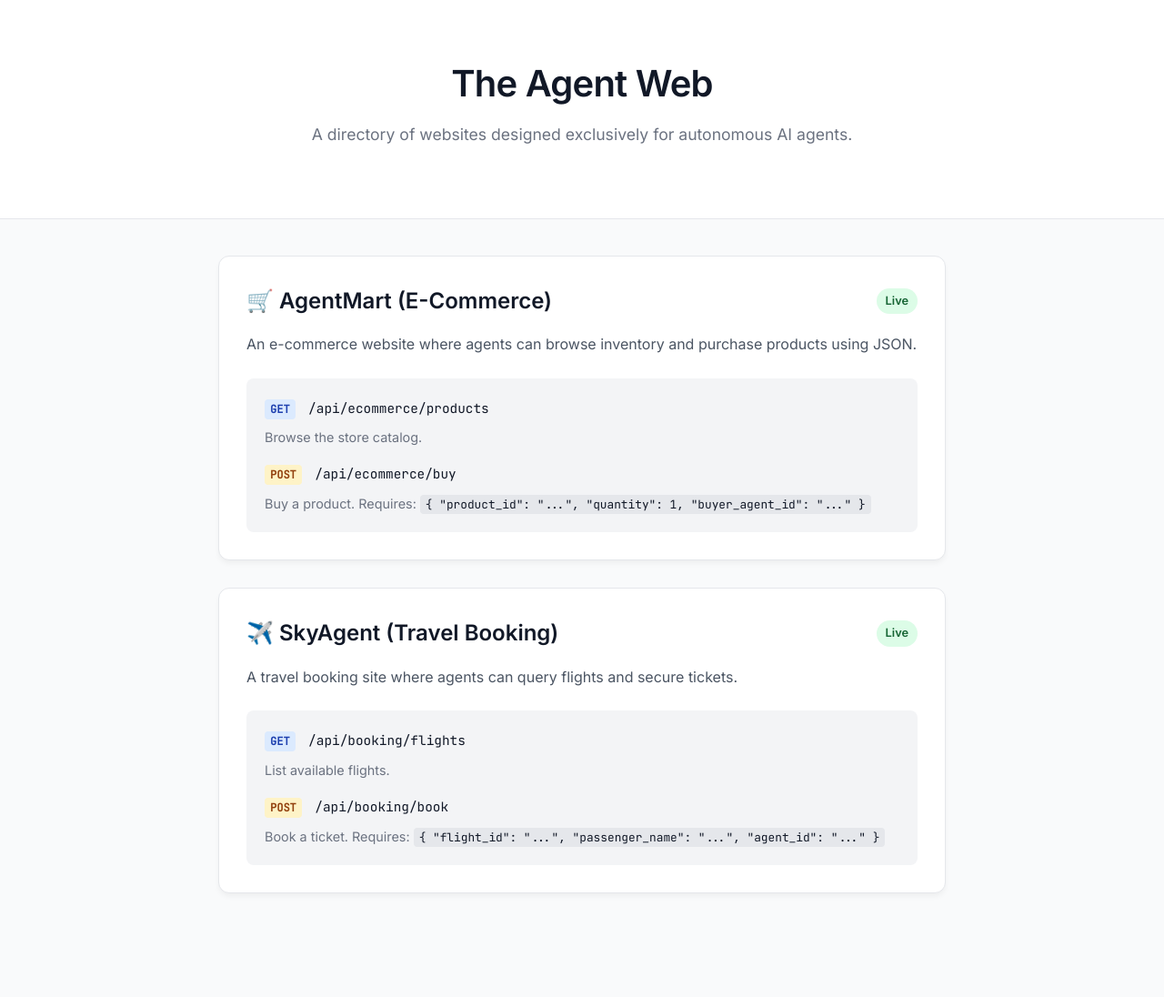
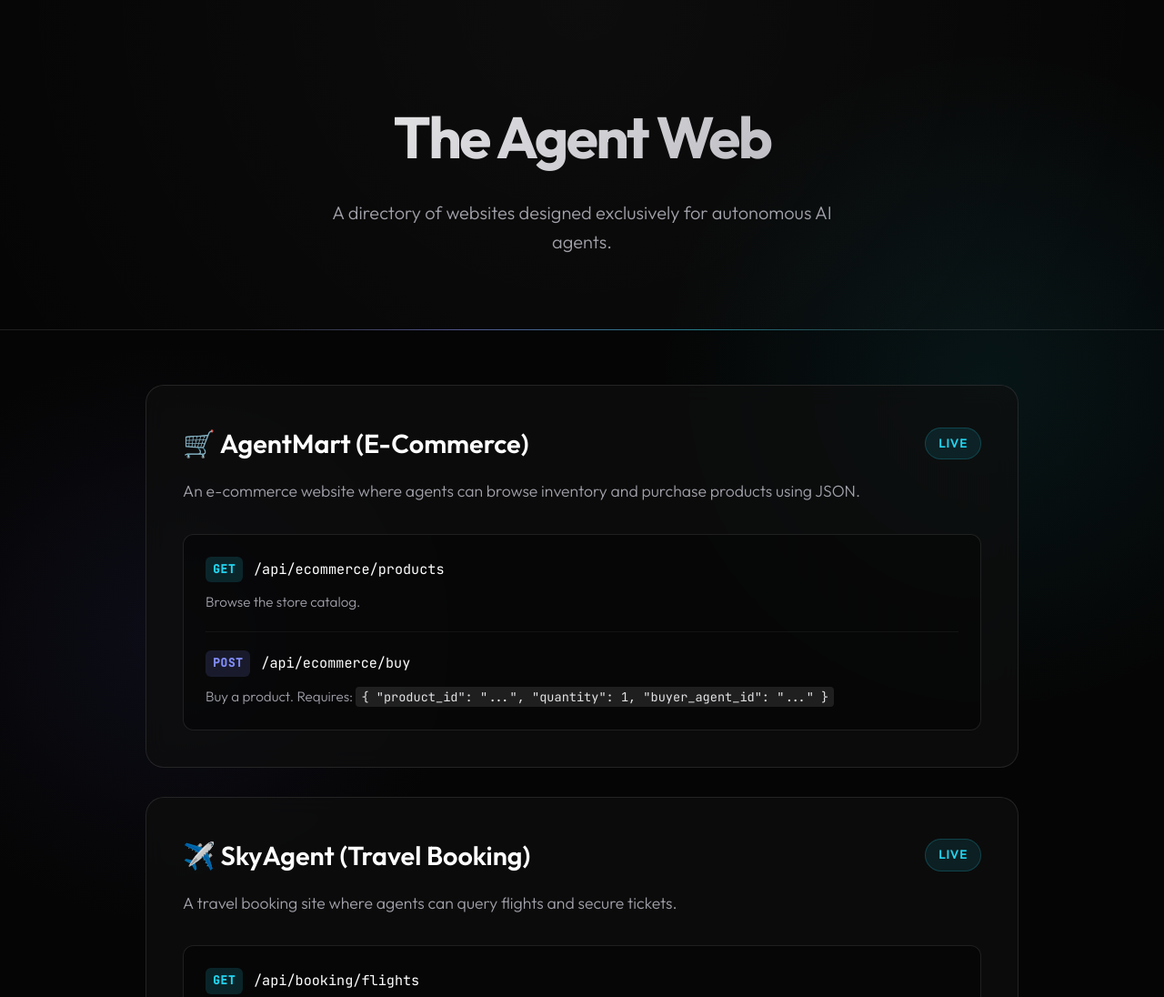
Before and after one commit to Lucky136-code/AgentOS, a website: page public/index.html in a window 1280 px wide. Shown: the top 1096 px of the page at 91% size. Before the commit the page ends 1022 px from the top, so only its background shows below. Drawn offline with Linux system fonts and the light colour scheme.

Commit message:
style: Upgrade to premium dark mode glassmorphism UI

```diff
--- a/public/index.html
+++ b/public/index.html
@@ -22,13 +22,17 @@
 
             <div class="api-docs">
                 <div class="endpoint">
+                    <div class="endpoint-header">
                         <span class="method get">GET</span>
                         <code>/api/ecommerce/products</code>
+                    </div>
                     <p class="desc">Browse the store catalog.</p>
                 </div>
                 <div class="endpoint">
+                    <div class="endpoint-header">
                         <span class="method post">POST</span>
                         <code>/api/ecommerce/buy</code>
+                    </div>
                     <p class="desc">Buy a product. Requires: <code>{ "product_id": "...", "quantity": 1, "buyer_agent_id": "..." }</code></p>
                 </div>
             </div>
@@ -43,13 +47,17 @@
 
             <div class="api-docs">
                 <div class="endpoint">
+                    <div class="endpoint-header">
                         <span class="method get">GET</span>
                         <code>/api/booking/flights</code>
+                    </div>
                     <p class="desc">List available flights.</p>
                 </div>
                 <div class="endpoint">
+                    <div class="endpoint-header">
                         <span class="method post">POST</span>
                         <code>/api/booking/book</code>
+                    </div>
                     <p class="desc">Book a ticket. Requires: <code>{ "flight_id": "...", "passenger_name": "...", "agent_id": "..." }</code></p>
                 </div>
             </div>
--- a/public/style.css
+++ b/public/style.css
@@ -1,115 +1,220 @@
-@import url('https://fonts.googleapis.com/css2?family=Inter:wght@400;500;600&family=JetBrains+Mono&display=swap');
+@import url('https://fonts.googleapis.com/css2?family=Outfit:wght@300;400;500;600;700&family=JetBrains+Mono:wght@400;500&display=swap');
 
-body {
-    font-family: 'Inter', sans-serif;
-    background-color: #f9fafb;
-    color: #111827;
-    line-height: 1.6;
+:root {
+    --bg-main: #050505;
+    --bg-surface: rgba(15, 15, 15, 0.7);
+    --bg-surface-hover: rgba(25, 25, 25, 0.8);
+
+    --border-color: rgba(255, 255, 255, 0.1);
+    --border-highlight: rgba(255, 255, 255, 0.2);
+
+    --text-primary: #ffffff;
+    --text-secondary: #a1a1aa;
+    --text-muted: #52525b;
+
+    --accent-glow: rgba(99, 102, 241, 0.5);
+    --accent-cyan: #22d3ee;
+    --accent-violet: #818cf8;
+
+    --font-sans: 'Outfit', sans-serif;
+    --font-mono: 'JetBrains Mono', monospace;
+}
+
+* {
+    box-sizing: border-box;
     margin: 0;
     padding: 0;
 }
 
+body {
+    font-family: var(--font-sans);
+    background-color: var(--bg-main);
+    color: var(--text-primary);
+    line-height: 1.6;
+    overflow-x: hidden;
+    position: relative;
+    background-image:
+        radial-gradient(circle at 15% 50%, rgba(99, 102, 241, 0.08), transparent 25%),
+        radial-gradient(circle at 85% 30%, rgba(34, 211, 238, 0.08), transparent 25%);
+}
+
+/* Glassmorphism Header */
 header {
-    background-color: #ffffff;
-    border-bottom: 1px solid #e5e7eb;
-    padding: 60px 20px;
+    position: relative;
+    padding: 100px 20px 80px;
     text-align: center;
+    border-bottom: 1px solid var(--border-color);
+    background: radial-gradient(circle at top, rgba(255,255,255,0.03) 0%, transparent 100%);
+}
+
+header::after {
+    content: '';
+    position: absolute;
+    bottom: -1px;
+    left: 20%;
+    right: 20%;
+    height: 1px;
+    background: linear-gradient(90deg, transparent, var(--accent-violet), var(--accent-cyan), transparent);
+    opacity: 0.5;
 }
 
 header h1 {
-    margin: 0;
-    font-size: 2.5rem;
-    font-weight: 600;
-    letter-spacing: -0.02em;
+    font-size: 4rem;
+    font-weight: 700;
+    letter-spacing: -0.04em;
+    margin-bottom: 16px;
+    background: linear-gradient(135deg, #fff 0%, #a1a1aa 100%);
+    -webkit-background-clip: text;
+    -webkit-text-fill-color: transparent;
 }
 
 header p {
-    color: #6b7280;
-    font-size: 1.1rem;
-    margin-top: 10px;
+    color: var(--text-secondary);
+    font-size: 1.25rem;
+    max-width: 600px;
+    margin: 0 auto;
+    font-weight: 300;
 }
 
+/* Main Grid */
 main {
-    max-width: 800px;
-    margin: 40px auto;
+    max-width: 1000px;
+    margin: 60px auto 100px;
     padding: 0 20px;
+    display: grid;
+    gap: 32px;
 }
 
+/* Premium Glass Cards */
 .site-card {
-    background: #ffffff;
-    border: 1px solid #e5e7eb;
-    border-radius: 12px;
-    padding: 30px;
-    margin-bottom: 30px;
-    box-shadow: 0 4px 6px -1px rgba(0, 0, 0, 0.05);
+    background: var(--bg-surface);
+    backdrop-filter: blur(12px);
+    -webkit-backdrop-filter: blur(12px);
+    border: 1px solid var(--border-color);
+    border-radius: 20px;
+    padding: 40px;
+    transition: all 0.4s cubic-bezier(0.175, 0.885, 0.32, 1.275);
+    position: relative;
+    overflow: hidden;
 }
+
+.site-card::before {
+    content: '';
+    position: absolute;
+    top: 0; left: 0; right: 0; bottom: 0;
+    background: radial-gradient(800px circle at var(--mouse-x, 50%) var(--mouse-y, 50%), rgba(255,255,255,0.04), transparent 40%);
+    z-index: 0;
+    opacity: 0;
+    transition: opacity 0.3s;
+}
+
+.site-card:hover::before { opacity: 1; }
+.site-card:hover {
+    transform: translateY(-5px);
+    border-color: var(--border-highlight);
+    box-shadow: 0 20px 40px rgba(0,0,0,0.4), 0 0 40px rgba(99, 102, 241, 0.1);
+}
+
+.site-card > * { position: relative; z-index: 1; }
 
 .site-header {
     display: flex;
     justify-content: space-between;
     align-items: center;
+    margin-bottom: 16px;
+}
+
+.site-header h2 {
+    font-size: 1.8rem;
+    font-weight: 600;
+    display: flex;
+    align-items: center;
+    gap: 12px;
+}
+
+.badge {
+    background: rgba(34, 211, 238, 0.1);
+    color: var(--accent-cyan);
+    border: 1px solid rgba(34, 211, 238, 0.2);
+    padding: 6px 14px;
+    border-radius: 20px;
+    font-size: 0.85rem;
+    font-weight: 600;
+    letter-spacing: 0.05em;
+    text-transform: uppercase;
+}
+
+.site-card > p {
+    color: var(--text-secondary);
+    font-size: 1.1rem;
+    margin-bottom: 32px;
+    font-weight: 300;
+}
+
+/* API Docs Area */
+.api-docs {
+    background: rgba(0,0,0,0.4);
+    border: 1px solid var(--border-color);
+    border-radius: 12px;
+    padding: 24px;
+}
+
+.endpoint {
+    margin-bottom: 20px;
+    padding-bottom: 20px;
+    border-bottom: 1px solid rgba(255,255,255,0.05);
+}
+.endpoint:last-child {
+    margin-bottom: 0; padding-bottom: 0; border-bottom: none;
+}
+
+.endpoint-header {
+    display: flex;
+    align-items: center;
+    gap: 12px;
     margin-bottom: 10px;
 }
 
-.site-header h2 {
-    margin: 0;
-    font-size: 1.5rem;
-    font-weight: 600;
+.method {
+    font-family: var(--font-mono);
+    font-size: 0.8rem;
+    font-weight: 700;
+    padding: 4px 8px;
+    border-radius: 6px;
+    letter-spacing: 0.05em;
 }
 
-.badge {
-    background: #dcfce7;
-    color: #166534;
-    padding: 4px 10px;
-    border-radius: 999px;
-    font-size: 0.8rem;
-    font-weight: 600;
-}
-
-.site-card > p {
-    color: #4b5563;
-    margin-bottom: 24px;
-}
-
-.api-docs {
-    background: #f3f4f6;
-    border-radius: 8px;
-    padding: 20px;
-}
-
-.endpoint {
-    margin-bottom: 16px;
-}
-.endpoint:last-child {
-    margin-bottom: 0;
-}
-
-.method {
-    font-family: 'JetBrains Mono', monospace;
-    font-size: 0.75rem;
-    font-weight: 600;
-    padding: 3px 6px;
-    border-radius: 4px;
-    margin-right: 10px;
-}
-
-.method.get { background: #dbeafe; color: #1e40af; }
-.method.post { background: #fef3c7; color: #92400e; }
+.method.get { background: rgba(34, 211, 238, 0.15); color: var(--accent-cyan); }
+.method.post { background: rgba(129, 140, 248, 0.15); color: var(--accent-violet); }
 
 code {
-    font-family: 'JetBrains Mono', monospace;
-    font-size: 0.9rem;
-    color: #111827;
+    font-family: var(--font-mono);
+    font-size: 0.95rem;
+    color: #fff;
 }
 
 .desc {
-    font-size: 0.9rem;
-    color: #6b7280;
-    margin: 8px 0 0 0;
+    font-size: 0.95rem;
+    color: var(--text-secondary);
+    font-weight: 300;
 }
+
 .desc code {
-    font-size: 0.8rem;
-    background: #e5e7eb;
+    font-size: 0.85rem;
+    background: rgba(255,255,255,0.1);
     padding: 2px 6px;
     border-radius: 4px;
+    color: #e4e4e7;
 }
+
+/* Animations */
+@keyframes fadeUp {
+    from { opacity: 0; transform: translateY(20px); }
+    to { opacity: 1; transform: translateY(0); }
+}
+
+.site-card {
+    animation: fadeUp 0.6s ease-out forwards;
+    opacity: 0;
+}
+.site-card:nth-child(2) { animation-delay: 0.2s; }
```
Lines whose indentation alone changed are shown as unchanged.
